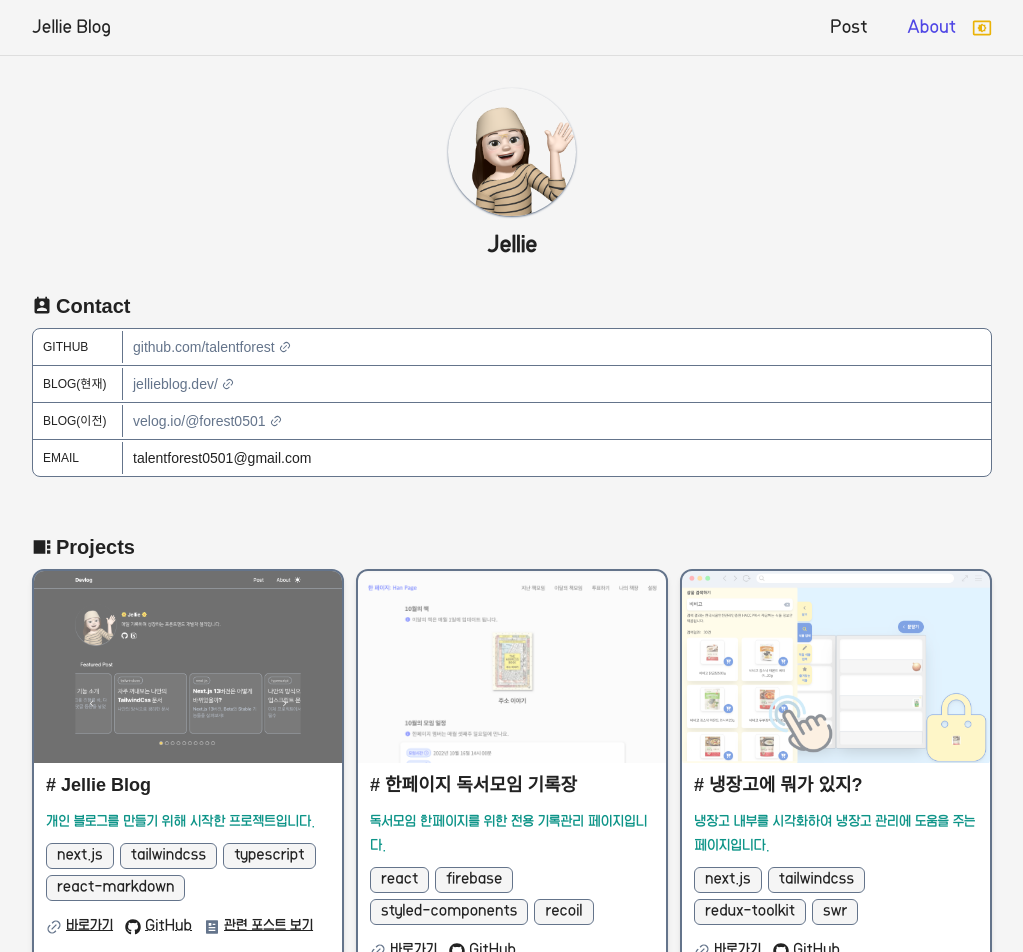
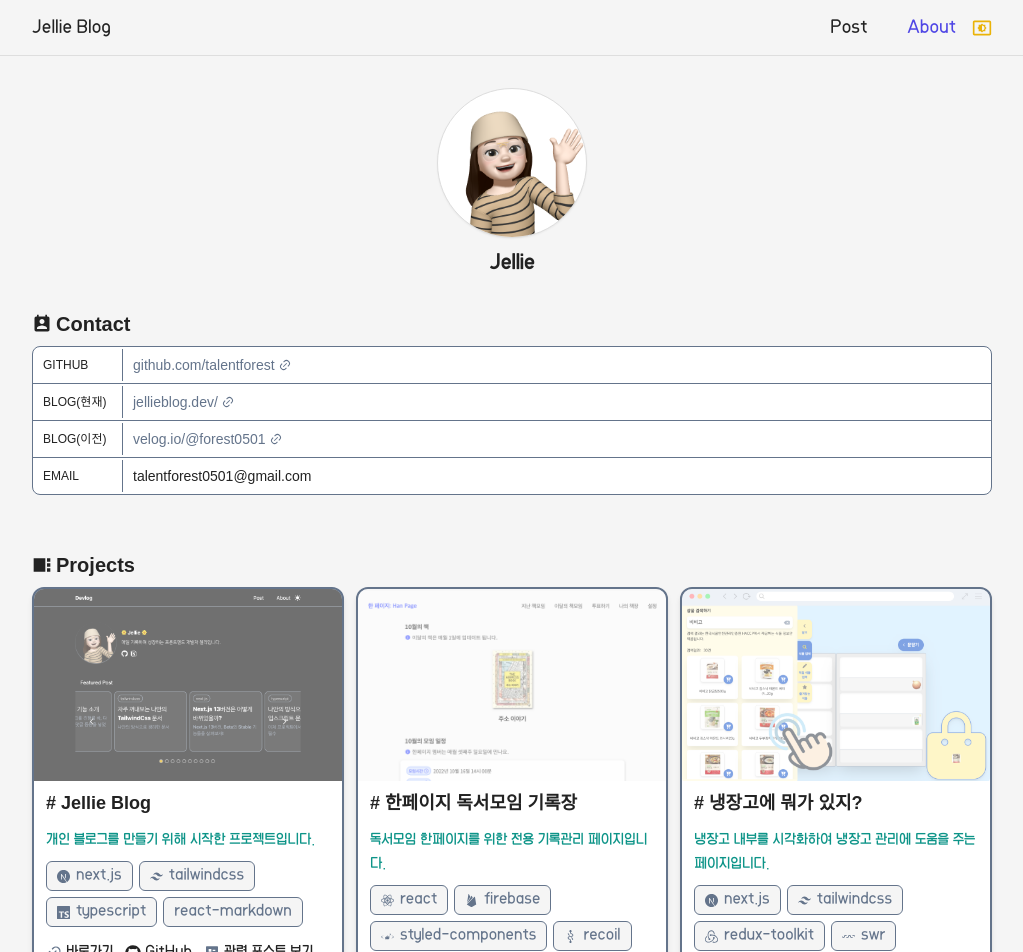
Before and after one commit to talentforest/Jellie-Blog, a Next.js app: page /about in a window 1280 px wide. Shown: the top 952 px of the page, without its empty margins (128-1151 px from the left). Built offline with nearby package versions, Linux system fonts and the light colour scheme; a web font is replaced by a local one.

Commit message:
Change UI

```diff
--- a/app/about/page.tsx
+++ b/app/about/page.tsx
@@ -2,8 +2,8 @@ import { getAllProjects, getContactData } from '@/service/about';
 import { MdPermContactCalendar } from 'react-icons/md';
 import { MdViewSidebar } from 'react-icons/md';
 import { RiLink } from 'react-icons/ri';
-import Image from 'next/image';
 import ProjectItem from '@/components/about/project-item';
+import Avatar from '@/components/common/avatar';
 
 export const metadata = {
   title: 'About',
@@ -19,15 +19,8 @@ export default async function AboutPage() {
   return (
     <>
       <section className='my-8 flex flex-col items-center'>
-        <Image
-          src='/images/about/avatar.png'
-          alt='avatar'
-          width={200}
-          height={200}
-          priority
-          className='w-32 h-32 mb-4 rounded-full shadow-sm shadow-slate flex justify-center items-center'
-        />
-        <span className='block text-xl font-bold'>Jellie</span>
+        <Avatar />
+        <span className='block text-lg font-bold mt-3'>Jellie</span>
       </section>
 
       <section className='mx-4 mt-8 md:mx-0'>
--- a/app/posts/[slug]/page.tsx
+++ b/app/posts/[slug]/page.tsx
@@ -1,5 +1,5 @@
 import PostBox from '@/components/common/post-box';
-import TableOfContents from '@/components/posts/toc';
+import Toc from '@/components/posts/toc';
 import ProgressBar from '@/components/posts/progress-bar';
 import PostHeader from '@/components/posts/post-header';
 import MarkdownViewer from '@/components/posts/markdown-viewer';
@@ -48,9 +48,8 @@ export default async function PostDetailPage({ params: { slug } }: Props) {
             contents={{ path, title, date, category, thumbnail, readingTime }}
           />
           <MarkdownViewer content={content} />
+          <Toc />
         </article>
-
-        <TableOfContents />
       </section>
 
       <section className='mt-14 p-4 md:px-0 flex flex-col space-y-3 text-lg bg-bg'>
--- a/components/about/project-item.tsx
+++ b/components/about/project-item.tsx
@@ -1,4 +1,5 @@
 import Image from 'next/image';
+import StackBox from '../common/stack-box';
 import { Project } from '@/service/about';
 import { FaGithub } from 'react-icons/fa';
 import { RiArticleFill, RiLink } from 'react-icons/ri';
@@ -29,12 +30,7 @@ export default function ProjectItem({
 
         <ul className='mt-1 mb-4 flex flex-wrap gap-1.5'>
           {stacks.map((stack) => (
-            <li
-              key={stack}
-              className='bg-bg px-2.5 py-0.5 border border-slate w-fit rounded-md text-sm h-fit'
-            >
-              {stack}
-            </li>
+            <StackBox key={stack} stack={stack} />
           ))}
         </ul>
 
--- /dev/null
+++ b/components/common/avatar.tsx
@@ -0,0 +1,19 @@
+import Image from 'next/image';
+
+interface Props {
+  width?: number;
+  height?: number;
+}
+
+export default function Avatar({ width = 150, height = 150 }: Props) {
+  return (
+    <Image
+      src='/images/about/avatar.png'
+      alt='avatar'
+      width={width}
+      height={height}
+      priority
+      className='border border-gray bg-box object-cover rounded-full shadow-sm justify-center items-center'
+    />
+  );
+}
--- /dev/null
+++ b/components/common/modal.tsx
@@ -0,0 +1,20 @@
+import { ReactNode } from 'react';
+
+interface Props {
+  children: ReactNode;
+  toggleModal: () => void;
+}
+
+export default function Modal({ children, toggleModal }: Props) {
+  return (
+    <>
+      <div
+        onClick={toggleModal}
+        className='border-2 border-indigo overflow-hidden transition fixed bottom-0 top-0 z-20 left-0 right-0 mx-auto w-full h-screen bg-black opacity-50'
+      />
+      <div className='overflow-scroll transition z-20 fixed inset-0 m-auto w-fit h-fit min-w-[50%] max-h-[75%] border-2 border-slate bg-bg rounded-xl'>
+        {children}
+      </div>
+    </>
+  );
+}
--- /dev/null
+++ b/components/common/stack-box.tsx
@@ -0,0 +1,55 @@
+import {
+  SiNextdotjs,
+  SiStyledcomponents,
+  SiRecoil,
+  SiReact,
+  SiAxios,
+  SiSwr,
+  SiTypescript,
+  SiTailwindcss,
+  SiReactquery,
+  SiFramer,
+  SiSass,
+  SiRedux,
+  SiFirebase,
+} from 'react-icons/si';
+
+export default function StackBox({ stack }: { stack: string }) {
+  return (
+    <li className='flex items-center gap-1.5 bg-bg px-2.5 py-1 border border-slate w-fit rounded-md text-slate group-hover:text-text text-sm h-fit'>
+      {stack === 'next.js' ? (
+        <SiNextdotjs fontSize={13} />
+      ) : stack === 'styled-components' ? (
+        <SiStyledcomponents
+          fontSize={13}
+          className='group-hover:text-[#DB7093]'
+        />
+      ) : stack === 'recoil' ? (
+        <SiRecoil fontSize={13} className='group-hover:text-[#3578E5]' />
+      ) : stack === 'react' ? (
+        <SiReact fontSize={13} className='group-hover:text-[#61DAFB]' />
+      ) : stack === 'axios' ? (
+        <SiAxios fontSize={13} className='group-hover:text-[#5A29E4]' />
+      ) : stack === 'swr' ? (
+        <SiSwr fontSize={13} />
+      ) : stack === 'typescript' ? (
+        <SiTypescript fontSize={13} className='group-hover:text-[#3178C6]' />
+      ) : stack === 'tailwindcss' ? (
+        <SiTailwindcss fontSize={13} className='group-hover:text-[#06B6D4]' />
+      ) : stack === 'react-query' ? (
+        <SiReactquery fontSize={13} className='group-hover:text-[#FF4154]' />
+      ) : stack === 'framer-motion' ? (
+        <SiFramer fontSize={13} className='group-hover:text-[#0055FF]' />
+      ) : stack === 'sass' ? (
+        <SiSass fontSize={13} className='group-hover:text-[#CC6699]' />
+      ) : stack === 'redux-toolkit' ? (
+        <SiRedux fontSize={13} className='group-hover:text-[#764ABC]' />
+      ) : stack === 'firebase' ? (
+        <SiFirebase fontSize={13} className='group-hover:text-[#FFCA28]' />
+      ) : (
+        <></>
+      )}
+      <span>{stack}</span>
+    </li>
+  );
+}
--- a/components/home/introduction.tsx
+++ b/components/home/introduction.tsx
@@ -1,18 +1,12 @@
 import { RxNotionLogo } from 'react-icons/rx';
 import { FaGithub } from 'react-icons/fa';
-import Image from 'next/image';
+import Avatar from '../common/avatar';
 
 export default function Introduction() {
   return (
     <section className='w-full my-12 px-4 md:px-0 flex justify-between items-center space-x-4'>
-      <Image
-        src='/images/about/avatar.png'
-        alt='avatar'
-        width={200}
-        height={200}
-        priority
-        className='w-32 h-32 object-cover rounded-full shadow-sm shadow-slate flex justify-center items-center'
-      />
+      <Avatar />
+
       <div className='flex-1'>
         <h3 className='font-semibold mb-2'>🌼 Jellie 🌼</h3>
         <p className='text-sm mb-4 tracking-wide'>
--- a/components/posts/markdown-viewer.tsx
+++ b/components/posts/markdown-viewer.tsx
@@ -31,7 +31,7 @@ export default function MarkdownViewer({ content }: Props) {
 
   return (
     <ReactMarkdown
-      className='prose shadow-3xl bg-bg rounded-t-[40px] max-w-none text-text relative px-5 pt-6 pb-20 md:rounded-b-xl flex flex-col'
+      className='prose overscroll-auto w-full md:w-[72%] shadow-3xl bg-bg rounded-t-[40px] max-w-none text-text relative px-5 md:px-2 pb-20 flex flex-col'
       remarkPlugins={[remarkGfm]}
       rehypePlugins={[rehypeCodeTitles]}
       components={{
--- a/components/posts/toc-content.tsx
+++ b/components/posts/toc-content.tsx
@@ -5,37 +5,37 @@ interface Props {
 
 export default function TocContent({ headingEls, activeId }: Props) {
   return (
-    <>
-      <h1 className='mb-4 font-king text-base font-bold text-indigo'>TOC</h1>
+    <nav className='border border-box p-4 rounded-lg bg-hoverbox w-full md:w-[25%] h-fit top-10 right-0 sticky'>
+      <h1 className='font-king text-base font-bold text-indigo'>TOC</h1>
 
-      <ul className='flex flex-col space-y-2.5'>
+      <ul className='mt-3 flex flex-col space-y-2.5'>
         {headingEls.map((el, index) => (
           <li
             key={index}
             style={{
               paddingLeft: `${(+el.nodeName.slice(-1) - 2) * 1.3}rem`,
             }}
-            className={`hover:text-white ${
+            className={`hover:text-gray text-xs ${
               el.nodeName === 'H1'
-                ? 'text-xl text-text'
+                ? 'text-sm text-text'
                 : el.nodeName === 'H2'
-                ? 'text-yellow text-sm'
+                ? 'text-yellow'
                 : el.nodeName === 'H3'
-                ? 'text-teal text-sm'
-                : 'text-blue text-sm'
+                ? 'text-teal'
+                : 'text-blue'
             }`}
           >
             <a
               href={`#${el.id}`}
               className={`${
                 el.id === activeId ? 'border-l-4 border-indigo px-3 bg-box' : ''
-              } block py-1 w-fit cursor-pointer transition-all duration-75`}
+              } block py-0.5 w-fit cursor-pointer transition-all duration-75`}
             >
               {el.innerHTML}
             </a>
           </li>
         ))}
       </ul>
-    </>
+    </nav>
   );
 }
--- a/components/posts/toc.tsx
+++ b/components/posts/toc.tsx
@@ -5,12 +5,13 @@ import { TbTable } from 'react-icons/tb';
 import { getIntersectionObserver } from '@/util/getIntersectionObserver';
 import TocContent from './toc-content';
 import dynamic from 'next/dynamic';
+import Modal from '../common/modal';
 const ReactResponsive = dynamic(() => import('react-responsive'), {
   ssr: false,
 });
 
-export default function TableOfContents() {
-  const [modal, setModal] = useState(false);
+export default function Toc() {
+  const [openModal, setOpenModal] = useState(false);
   const [headingEls, setHeadingEls] = useState<Element[]>([]);
   const [activeId, setActiveId] = useState<string>('');
 
@@ -30,14 +31,12 @@ export default function TableOfContents() {
     }
   }, []);
 
-  const toggleModal = () => setModal((prev) => !prev);
+  const toggleModal = () => setOpenModal((prev) => !prev);
 
   return (
     <>
       <ReactResponsive minWidth={768}>
-        <section className='overflow-scroll scrollbar-hide h-[92vh] w-48 sticky top-5 right-0 transition py-6 px-4'>
-          <TocContent headingEls={headingEls} activeId={activeId} />
-        </section>
+        <TocContent headingEls={headingEls} activeId={activeId} />
       </ReactResponsive>
 
       <ReactResponsive maxWidth={767}>
@@ -47,17 +46,10 @@ export default function TableOfContents() {
         >
           <TbTable className='w-7 h-7' />
         </button>
-
-        {modal && (
-          <>
-            <div
-              onClick={toggleModal}
-              className='overflow-hidden transition fixed bottom-0 top-0 z-20 left-0 right-0 mx-auto w-full h-screen bg-black opacity-50'
-            />
-            <section className='overflow-scroll transition z-20 p-6 fixed inset-0 m-auto w-10/12 h-fit max-h-[75%] border-2 border-slate bg-bg rounded-xl'>
-              <TocContent headingEls={headingEls} activeId={activeId} />
-            </section>
-          </>
+        {openModal && (
+          <Modal toggleModal={toggleModal}>
+            <TocContent headingEls={headingEls} activeId={activeId} />
+          </Modal>
         )}
       </ReactResponsive>
     </>
```
Also changed, not shown: app/(home)/page.tsx (renamed from app/page.tsx), 1 other file (tests, documents, lock files or other folders).
